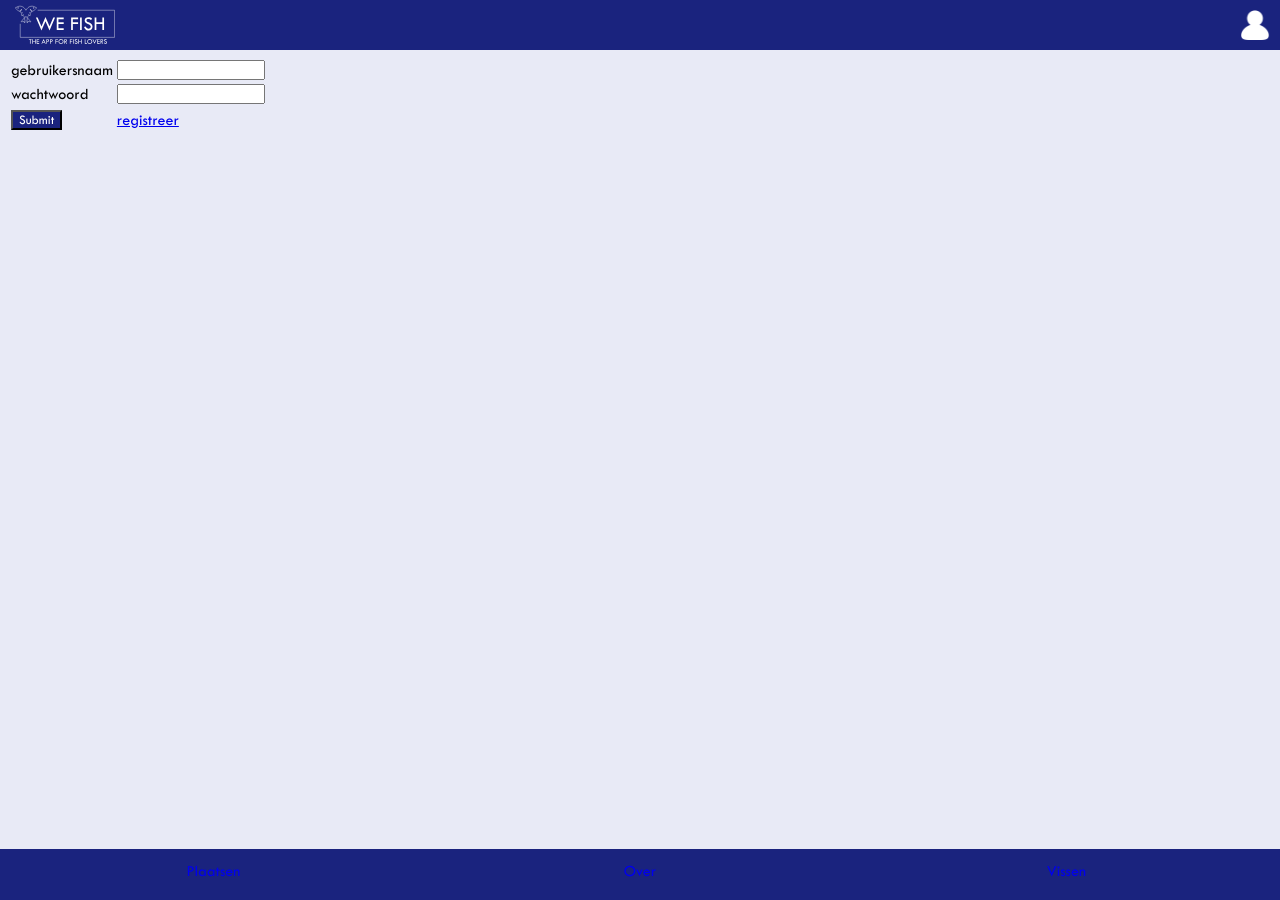
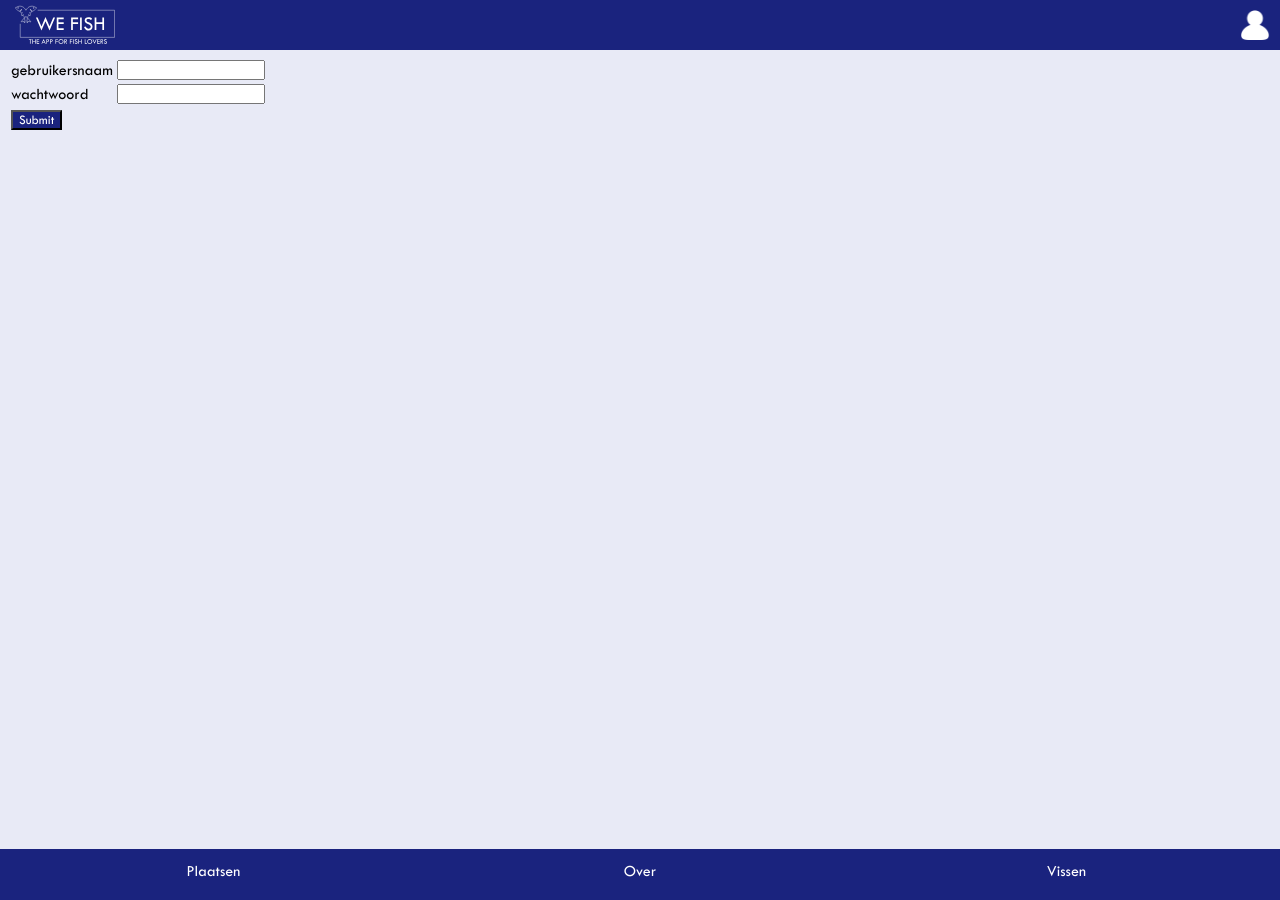
Before and after one commit to svennote/WeFish.github.io, a Jekyll site: the page built from login.html, in a window 1280 px wide. Built offline with Jekyll 4.4.1, drawn with Linux system fonts in a browser that asks for light colours.

Commit message:
aangepast

```diff
--- a/css/login.scss
+++ b/css/login.scss
@@ -56,7 +56,7 @@ width:31.33%;
 padding:1%;
 background-color:$ahsd;
 text-decoration: none;
-
+color:white;
 
 }
 
--- a/login.html
+++ b/login.html
@@ -10,7 +10,7 @@ title   : "We Fish"
     <form action="login.html">
     <tr><td><label>gebruikersnaam</label></td><td><input id="InlogNaam" name="naam" type="text" required="required"></td></tr>
     <tr><td><label>wachtwoord</label></td><td><input id ="InlogWachtwoord" name="wachtwoord" type="password" required ="required"></td><tr>
-   <tr><td><input id="btn_submit" type="submit" onClick= "GebruikerInloggen()"></td><td><a href="registreer.html" class="registreerlink">registreer</a></td></tr>
+   <tr><td><input id="btn_submit" type="submit" onClick= "GebruikerInloggen()"></td><td></td></tr>
     </form>
     </table>
 </div>
```
